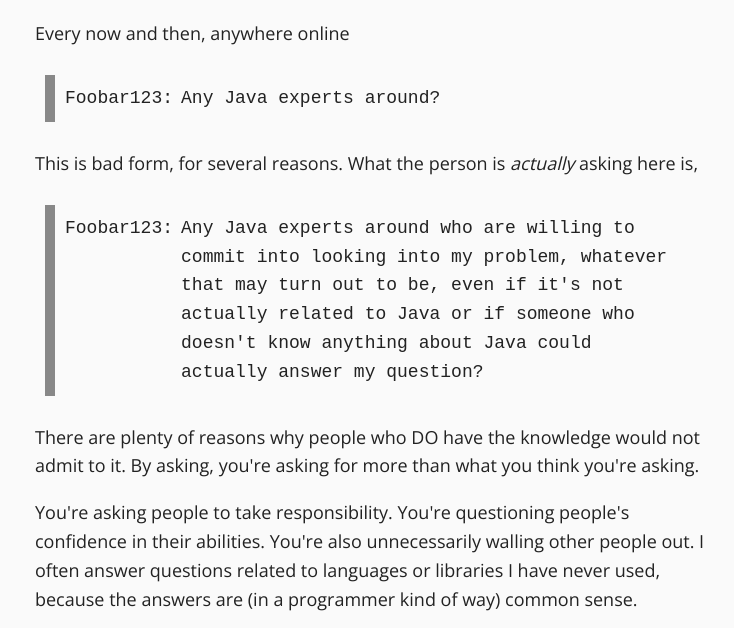
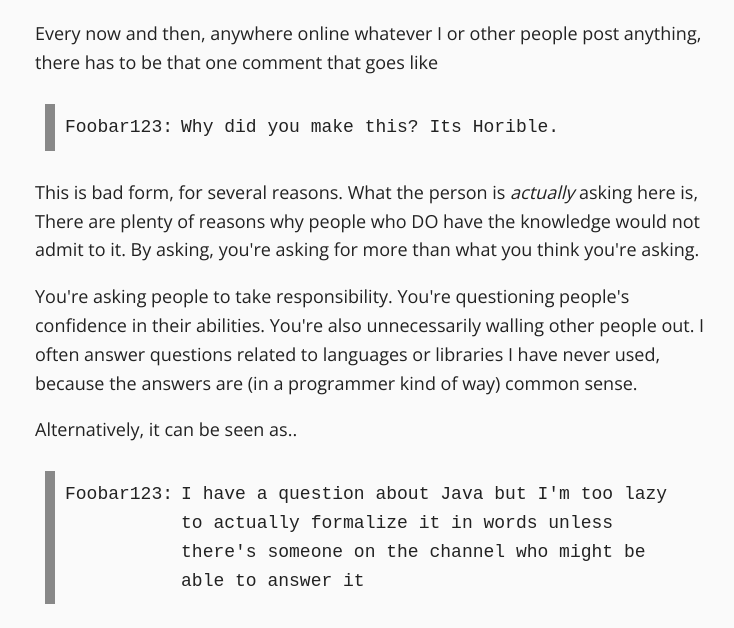
Before and after one commit to Wingzzzzy/justhitthebackbutton, a plain HTML site: page index.html in a window 1280 px wide. Shown: the part 112-740 px from the top of the page, without its empty margins (269-1003 px from the left). Drawn offline with nearby package versions, Linux system fonts and the light colour scheme.

Commit message:
Update index.html

```diff
--- a/index.html
+++ b/index.html
@@ -17,28 +17,17 @@
   <main>
     <h1>Just hit the back button</h1>
     <p>
-      Every now and then, anywhere online
+      Every now and then, anywhere online whatever I or other people post anything, there has to be that one comment that goes like
     </p>
     <blockquote>
       <span class="name">Foobar123:</span>
       <p class="message">
-        Any Java experts around?
+        Why did you make this? Its Horible.
       </p>
     </blockquote>
     <p>
       This is bad form, for several reasons. What the person is
       <em>actually</em> asking here is,
-    </p>
-    <blockquote>
-      <span class="name">Foobar123:</span>
-      <p class="message">
-        Any Java experts around who are willing to commit into looking into my
-        problem, whatever that may turn out to be, even if it's not actually
-        related to Java or if someone who doesn't know anything about Java
-        could actually answer my question?
-      </p>
-    </blockquote>
-    <p>
       There are plenty of reasons why people who DO have the knowledge would
       not admit to it. By asking, you're asking for more than what you think
       you're asking.
```
